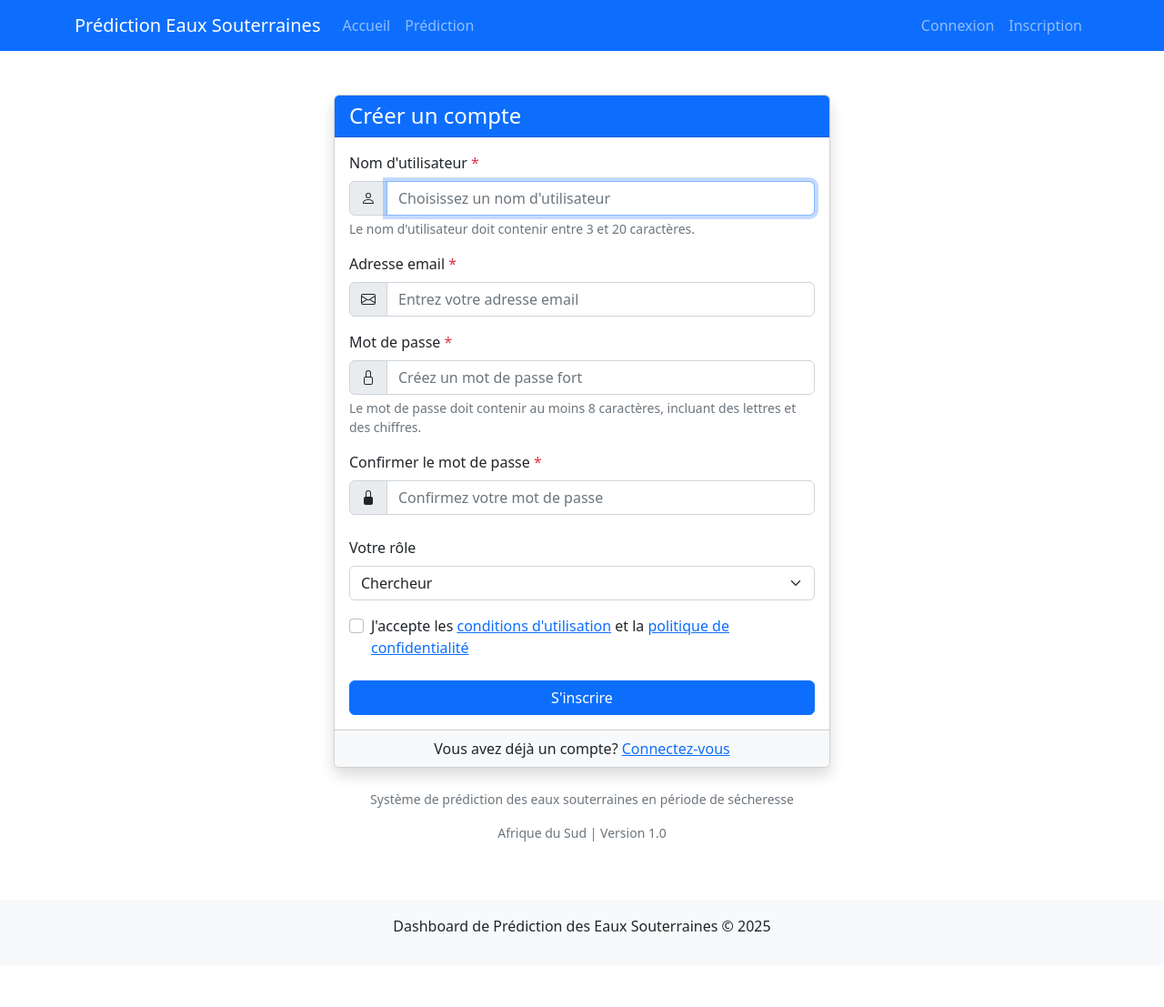
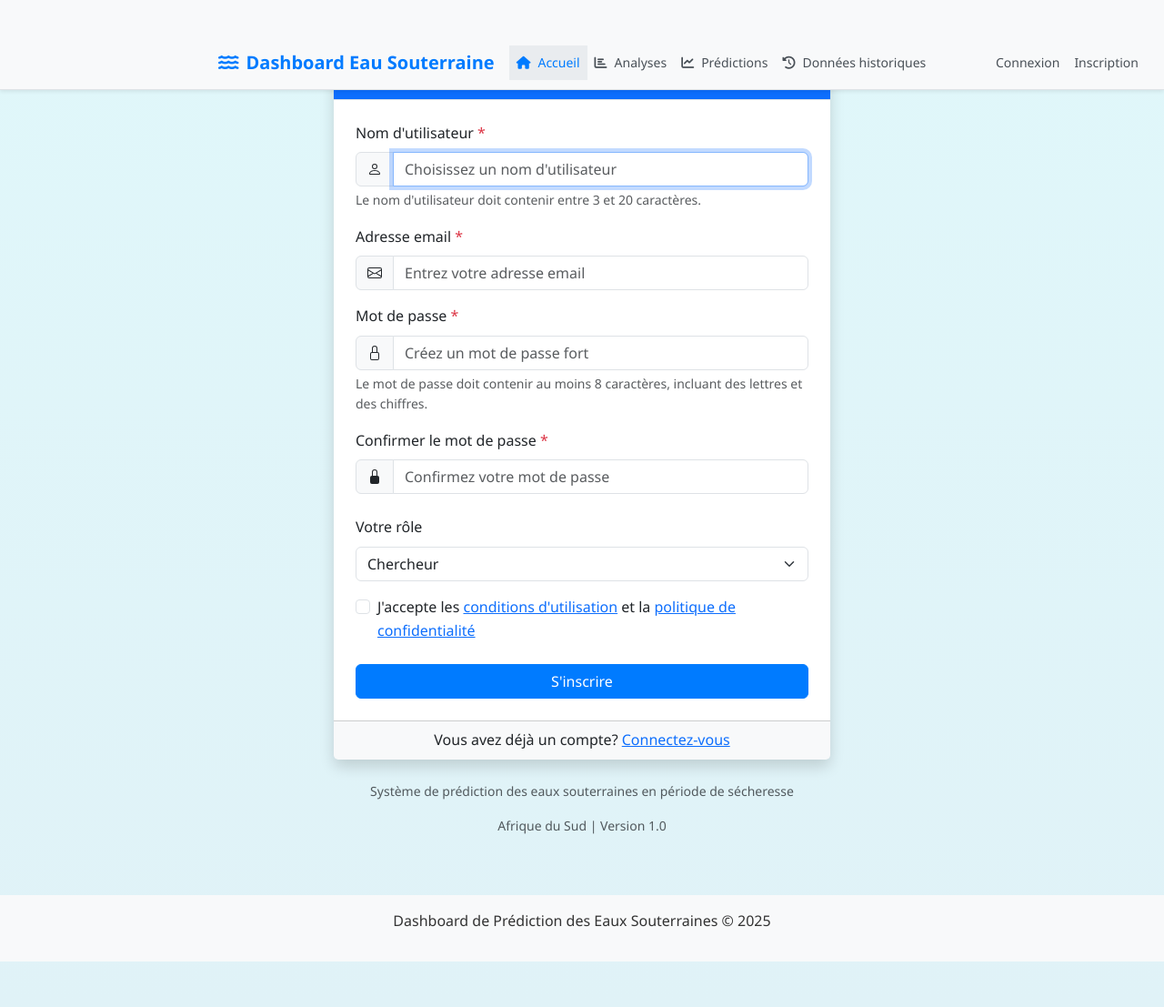
Before and after one commit to cristinaokomo/ProjetPFE, a Flask app: page /register in a window 1280 px wide. Shown: the whole page at 91% size. Before the commit the page ends 1024 px from the top, so only its background shows below. Run offline with Flask 3, Linux system fonts and the light colour scheme.

Commit message:
envoyer ce

```diff
--- /dev/null
+++ b/Desktop/groundwater_dashboard/app/static/css/style.css
@@ -0,0 +1,201 @@
+body {
+    font-family: 'Segoe UI', Tahoma, Geneva, Verdana, sans-serif;
+    color: #333;
+    line-height: 1.6;
+    background: linear-gradient(to bottom, #e0f7fa, #e0f2f7); /* Dégradé de fond moderne */
+    margin: 0;
+    padding-bottom: 50px; /* Pour éviter que le footer ne recouvre le contenu */
+}
+
+
+
+.navbar {
+    background-color: #f8f9fa !important;
+    box-shadow: 0 0.125rem 0.25rem rgba(0, 0, 0, 0.075);
+    border-bottom: 1px solid #dee2e6;
+    position: fixed; /* Barre de navigation fixe en haut */
+    top: 0;
+    left: 0;
+    width: 100%;
+    z-index: 1000;
+}
+
+.navbar-brand {
+    color: #007bff !important;
+    font-weight: bold;
+}
+
+.navbar-nav .nav-link {
+    color: #495057 !important;
+    transition: color 0.15s ease-in-out;
+}
+
+.navbar-nav .nav-link.active,
+.navbar-nav .nav-link:hover {
+    color: #007bff !important;
+}
+
+.btn-primary,
+.btn-outline-primary {
+    background-color: #007bff;
+    border-color: #007bff;
+    color: white;
+    transition: background-color 0.15s ease-in-out, border-color 0.15s ease-in-out;
+}
+
+.btn-primary:hover,
+.btn-outline-primary:hover {
+    background-color: #0056b3;
+    border-color: #0056b3;
+    color: white;
+}
+
+.sidebar {
+    background-color: #fff;
+    border-right: 1px solid #dee2e6;
+    padding-top: 56px; /* Ajustement pour la barre de navigation fixe */
+    height: 100vh;
+    position: fixed;
+    top: 0;
+    left: 0;
+    width: 220px; /* Sidebar plus étroite */
+    overflow-y: auto;
+    z-index: 999;
+}
+
+.sidebar-heading {
+    font-size: 0.75rem;
+    text-transform: uppercase;
+    color: #6c757d;
+    padding: 0.75rem 1rem;
+}
+
+.nav-item .nav-link {
+    color: #495057;
+    padding: 0.5rem 1rem;
+    transition: background-color 0.15s ease-in-out;
+    font-size: 0.875rem;
+}
+
+.nav-item .nav-link.active,
+.nav-item .nav-link:hover {
+    background-color: #e9ecef;
+    color: #007bff;
+}
+
+.container-fluid {
+    padding-top: 40px; /* Ajustement pour la barre de navigation fixe */
+    padding-left: 240px; /* Ajustement pour la sidebar fixe */
+    padding-right: 20px;
+}
+
+main {
+    padding: 3.5rem;
+}
+
+.card {
+    border: none;
+    border-radius: 0.5rem;
+    box-shadow: 0 0.125rem 0.25rem rgba(0, 0, 0, 0.075);
+    margin-bottom: 1.5rem;
+    background-color: #fff;
+}
+
+.card-header {
+    background-color: #fff;
+    border-bottom: 1px solid #dee2e6;
+    padding: 1rem 1.5rem;
+    font-weight: bold;
+    border-radius: 0.5rem 0.5rem 0 0;
+}
+
+.card-body {
+    padding: 1.5rem;
+}
+
+.display-6 {
+    font-size: 2.5rem; /* Réduire légèrement la taille */
+    font-weight: bold;
+    color: inherit;
+}
+
+.badge {
+    font-weight: normal;
+    border-radius: 0.25rem;
+}
+
+.table {
+    background-color: #fff;
+    border-collapse: collapse;
+    width: 100%;
+    margin-bottom: 1rem;
+    box-shadow: 0 0.125rem 0.25rem rgba(0, 0, 0, 0.075);
+    border-radius: 0.5rem;
+    overflow: hidden;
+}
+
+.table thead th {
+    background-color: #e9ecef;
+    border-bottom: 2px solid #dee2e6;
+    padding: 0.75rem;
+    text-align: left;
+}
+
+.table tbody td {
+    padding: 0.75rem;
+    border-bottom: 1px solid #f8f9fa;
+}
+
+.table tbody tr:hover {
+    background-color: #f8f9fa;
+}
+
+.footer {
+    background-color: #f8f9fa;
+    border-top: 1px solid #dee2e6;
+    padding: 1rem 0;
+    text-align: center;
+    color: #6c757d;
+    font-size: 0.875rem;
+    position: fixed;
+    bottom: 0;
+    left: 0;
+    width: 100%;
+    z-index: 1000;
+}
+
+#mapContainer {
+    height: 350px; /* Réduire la hauteur de la carte par défaut */
+    border-radius: 0.5rem;
+    box-shadow: 0 0.125rem 0.25rem rgba(0, 0, 0, 0.075);
+}
+
+.modal-content {
+    border-radius: 0.5rem;
+    border: none;
+    box-shadow: 0 0.5rem 1rem rgba(0, 0, 0, 0.15);
+}
+
+.modal-header {
+    border-bottom: 1px solid #dee2e6;
+    padding: 1rem 1.5rem;
+    border-radius: 0.5rem 0.5rem 0 0;
+}
+
+.modal-footer {
+    border-top: 1px solid #dee2e6;
+    padding: 1rem;
+    border-radius: 0 0 0.5rem 0.5rem;
+}
+
+/* Styles spécifiques pour la sidebar */
+.sidebar .nav-link {
+    display: flex;
+    align-items: center;
+    gap: 0.5rem;
+}
+.sidebar .delete-region-btn {
+    margin-left: auto;
+    padding: 0.25rem 0.5rem;
+    font-size: 0.75rem;
+}
--- a/Desktop/groundwater_dashboard/app/templates/base.html
+++ b/Desktop/groundwater_dashboard/app/templates/base.html
@@ -4,24 +4,38 @@
     <meta charset="UTF-8">
     <meta name="viewport" content="width=device-width, initial-scale=1.0">
     <title>{% block title %}Prédiction des Eaux Souterraines{% endblock %}</title>
-    <link rel="stylesheet" href="https://cdn.jsdelivr.net/npm/bootstrap@5.2.3/dist/css/bootstrap.min.css">
-    <link rel="stylesheet" href="{{ url_for('static', filename='css/main.css') }}">
+    <link href="https://cdn.jsdelivr.net/npm/bootstrap@5.3.0/dist/css/bootstrap.min.css" rel="stylesheet">
+    <link rel="stylesheet" href="https://cdnjs.cloudflare.com/ajax/libs/font-awesome/6.0.0/css/all.min.css">
+    <link rel="stylesheet" href="style.css">
+    <script src="https://cdn.jsdelivr.net/npm/chart.js"></script>
+    <link rel="stylesheet" href="https://unpkg.com/leaflet@1.9.3/dist/leaflet.css">
+    <script src="https://unpkg.com/leaflet@1.9.3/dist/leaflet.js"></script>
+
+    <link rel="stylesheet" href="{{ url_for('static', filename='css/style.css') }}">
     {% block styles %}{% endblock %}
 </head>
 <body>
-    <nav class="navbar navbar-expand-lg navbar-dark bg-primary">
-        <div class="container">
-            <a class="navbar-brand" href="{{ url_for('dashboard.index') }}">Prédiction Eaux Souterraines</a>
-            <button class="navbar-toggler" type="button" data-bs-toggle="collapse" data-bs-target="#navbarNav">
+
+
+    <nav class="navbar navbar-expand-lg navbar-light bg-light">
+        <div class="container-fluid">
+            <a class="navbar-brand" href="{{ url_for('dashboard.index') }}"><i class="fas fa-water me-2"></i>Dashboard Eau Souterraine</a>
+            <button class="navbar-toggler" type="button" data-bs-toggle="collapse" data-bs-target="#navbarSupportedContent">
                 <span class="navbar-toggler-icon"></span>
             </button>
-            <div class="collapse navbar-collapse" id="navbarNav">
-                <ul class="navbar-nav">
+            <div class="collapse navbar-collapse" id="navbarSupportedContent">
+                <ul class="navbar-nav me-auto mb-2 mb-lg-0">
                     <li class="nav-item">
-                        <a class="nav-link" href="{{ url_for('dashboard.index') }}">Accueil</a>
+                        <a class="nav-link active" href="{{ url_for('dashboard.index') }}"><i class="fas fa-home me-2"></i>Accueil</a>
                     </li>
                     <li class="nav-item">
-                        <a class="nav-link" href="{{ url_for('dashboard.prediction') }}">Prédiction</a>
+                        <a class="nav-link" href="{{ url_for('dashboard.prediction') }}"><i class="fas fa-chart-bar me-2"></i>Analyses</a>
+                    </li>
+                    <li class="nav-item">
+                        <a class="nav-link" href="{{ url_for('dashboard.index') }}"><i class="fas fa-chart-line me-2"></i>Prédictions</a>
+                    </li>
+                    <li class="nav-item">
+                        <a class="nav-link" href="{{ url_for('dashboard.index') }}"><i class="fas fa-history me-2"></i>Données historiques</a>
                     </li>
                 </ul>
                 <ul class="navbar-nav ms-auto">
@@ -32,6 +46,11 @@
                     <li class="nav-item">
                         <a class="nav-link" href="{{ url_for('auth.logout') }}">Déconnexion</a>
                     </li>
+                    <li class="nav-item">
+                        <div class="d-flex">
+                            <button class="btn btn-outline-primary"><i class="fas fa-cog me-2"></i>Paramètres</button>
+                        </div>
+                    </li>
                     {% else %}
                     <li class="nav-item">
                         <a class="nav-link" href="{{ url_for('auth.login') }}">Connexion</a>
@@ -41,6 +60,7 @@
                     </li>
                     {% endif %}
                 </ul>
+
             </div>
         </div>
     </nav>
```
Also changed, not shown: Desktop/groundwater_dashboard/app/routes/dashboard.py (+6 -5 lines), Desktop/groundwater_dashboard/app/services/prediction_model.py (+5 -5 lines), Desktop/groundwater_dashboard/app/templates/dashboard/index.html (+93 -70 lines).
